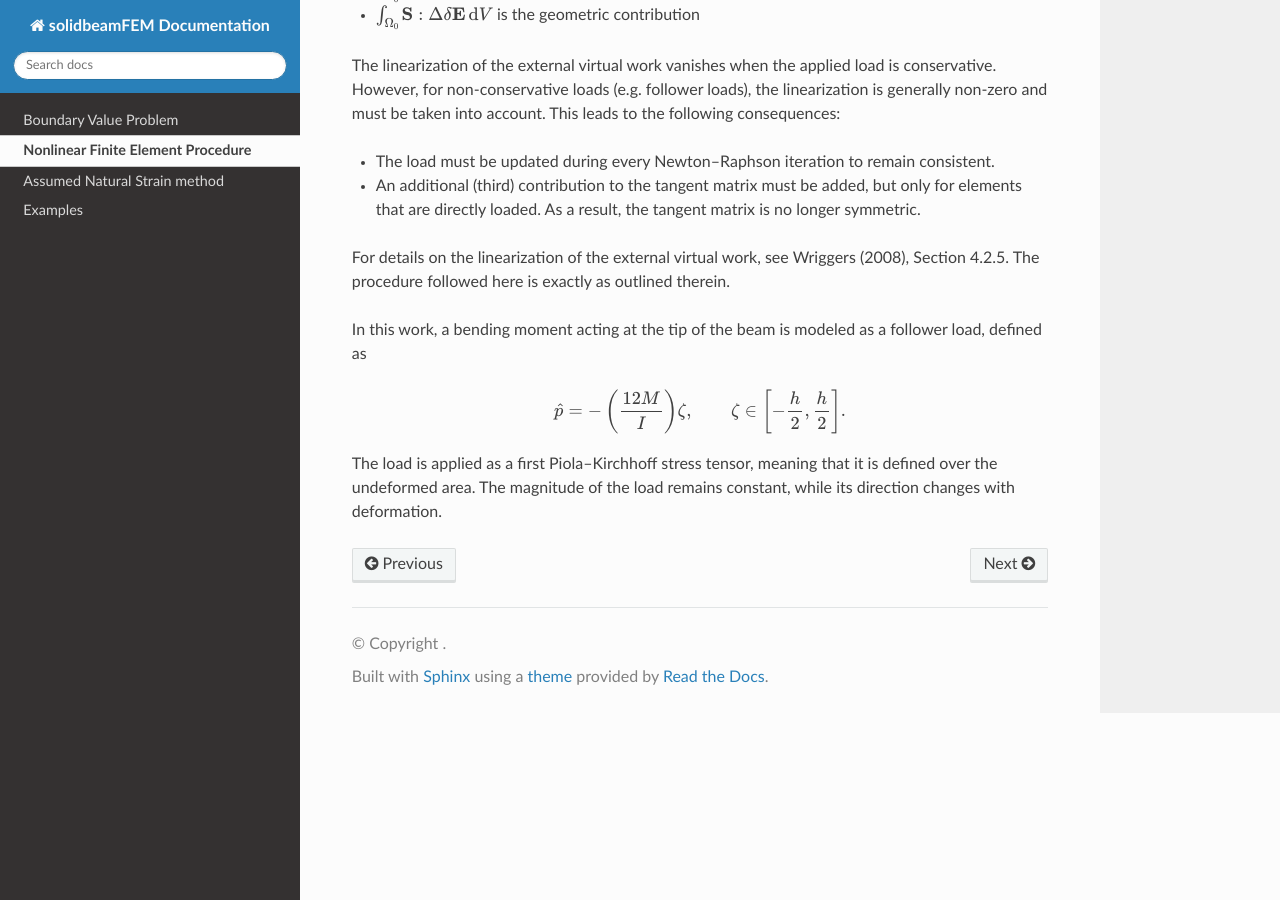
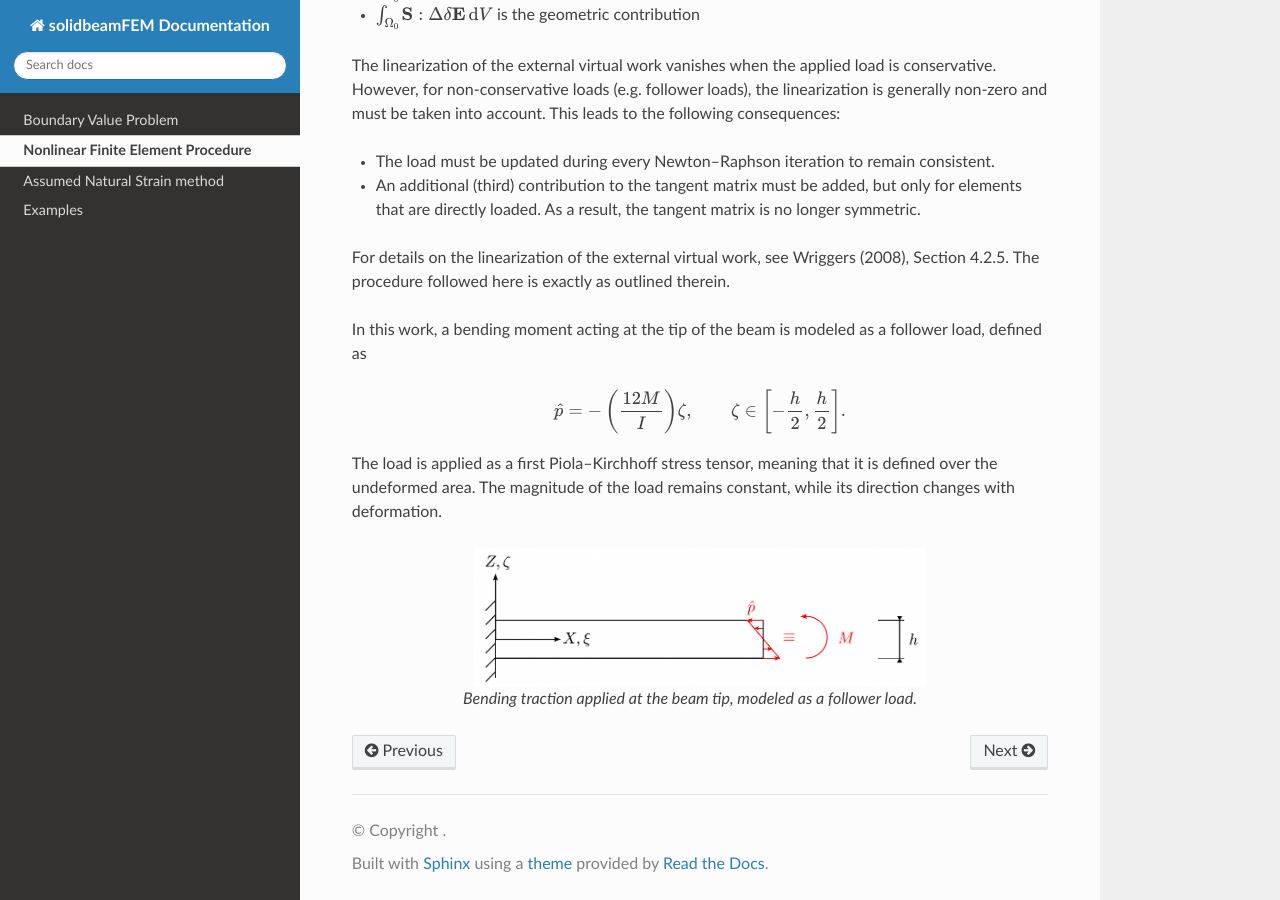
Before and after one commit to jaafaralaswad/solidbeamfem, a Sphinx documentation site: the page built from docs/source/nfem.rst, in a window 1280 px wide and 900 px high, scrolled down 949 px. Built offline with Sphinx 7.4.7 and the Read the Docs theme 3.1.0, drawn with Linux system fonts in a browser that asks for light colours.

Commit message:
update docs

```diff
--- a/docs/source/nfem.rst
+++ b/docs/source/nfem.rst
@@ -100,3 +100,10 @@ as a follower load, defined as
 The load is applied as a first Piola–Kirchhoff stress tensor, meaning that
 it is defined over the undeformed area. The magnitude of the load remains
 constant, while its direction changes with deformation.
+
+.. figure:: images/bending_traction.jpg
+   :width: 65%
+   :align: center
+   :alt: Bending traction applied as follower load
+
+   Bending traction applied at the beam tip, modeled as a follower load.
```
Also changed, not shown: docs/source/images/bending_traction.jpg (added), 4 other files.
